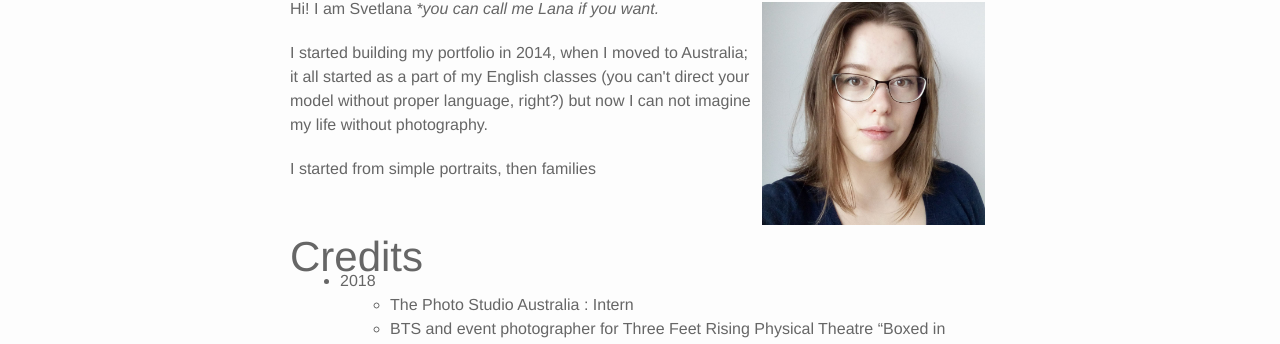
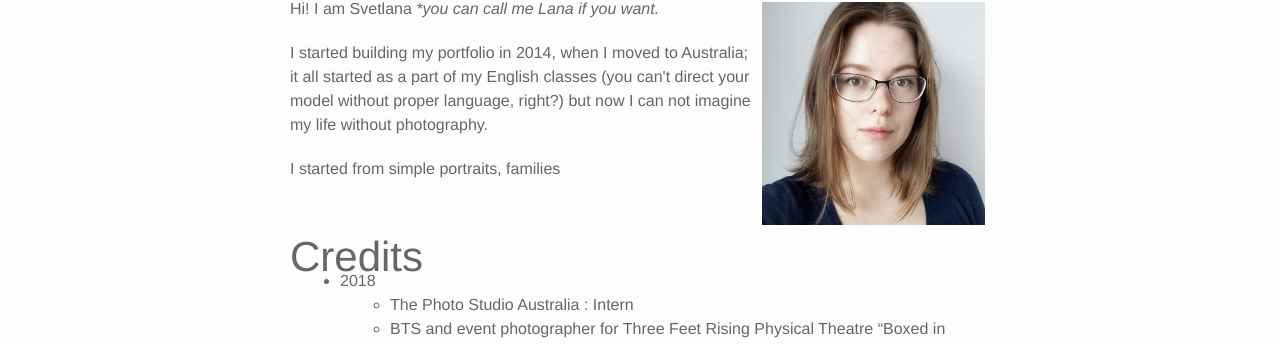
Before and after one commit to AlenPelin/keo-studio, a Jekyll site: the page built from about.md, in a window 1280 px wide. Shown: the part 185-529 px from the top of the page. Built offline with Jekyll 4.4.1, drawn with Linux system fonts in a browser that asks for light colours; nearby versions of some CDN libraries.

Commit message:
Update from Forestry.io - Updated about.md

```diff
--- a/about.md
+++ b/about.md
@@ -10,7 +10,7 @@ permalink: "/about/"
 
 <p>I started building my portfolio in 2014, when I moved to Australia; it all started as a part of my English classes (you can't direct your model without proper language, right?) but now I can not imagine my life without photography.</p>
 
-<p>I started from simple portraits, then families</p>
+<p>I started from simple portraits,  families</p>
 
 <br/>
 
```
